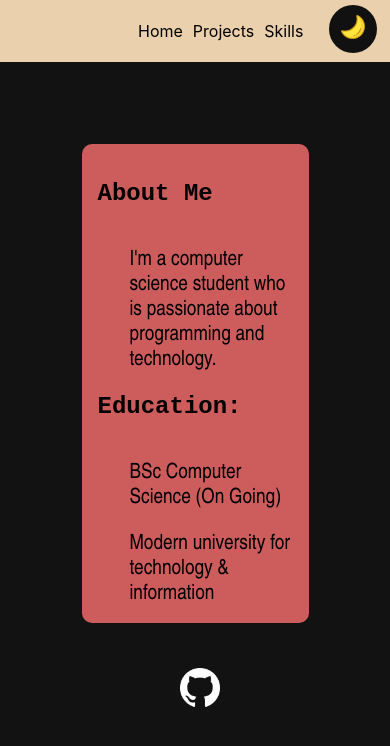
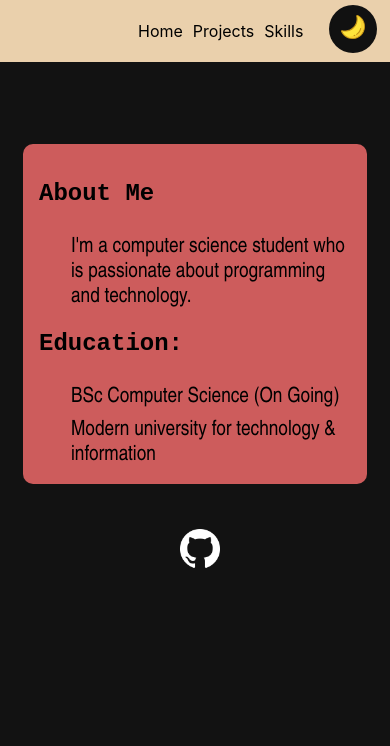
Before and after one commit to reiyuchan/personal-website, a Next.js app: page / in a window 390 px wide. Shown: the top 746 px of the page. Built offline with nearby package versions, Linux system fonts and the light colour scheme.

Commit message:
fixed container width for mobile devices

```diff
--- a/styles/Body.module.css
+++ b/styles/Body.module.css
@@ -20,6 +20,7 @@
   font-family: 'Arial Narrow', Arial, sans-serif;
   font-size: 21px;
   margin-left: 2rem;
+  margin-top: 0.5rem;
   margin-bottom: 0px;
 }
 
@@ -30,3 +31,10 @@
 .container .paragraphs .anchors:active {
   color: black;
 }
+
+@media (max-width: 768px) {
+  .container {
+    width: 80%;
+    overflow: auto;
+  }
+}
--- a/styles/globals.css
+++ b/styles/globals.css
@@ -2,7 +2,6 @@ html,
 body {
   padding: 0;
   margin: 0;
-  margin-bottom: 2rem;
   font-family: -apple-system, BlinkMacSystemFont, Segoe UI, Roboto, Oxygen,
     Ubuntu, Cantarell, Fira Sans, Droid Sans, Helvetica Neue, sans-serif;
   color-scheme: light dark;
```
